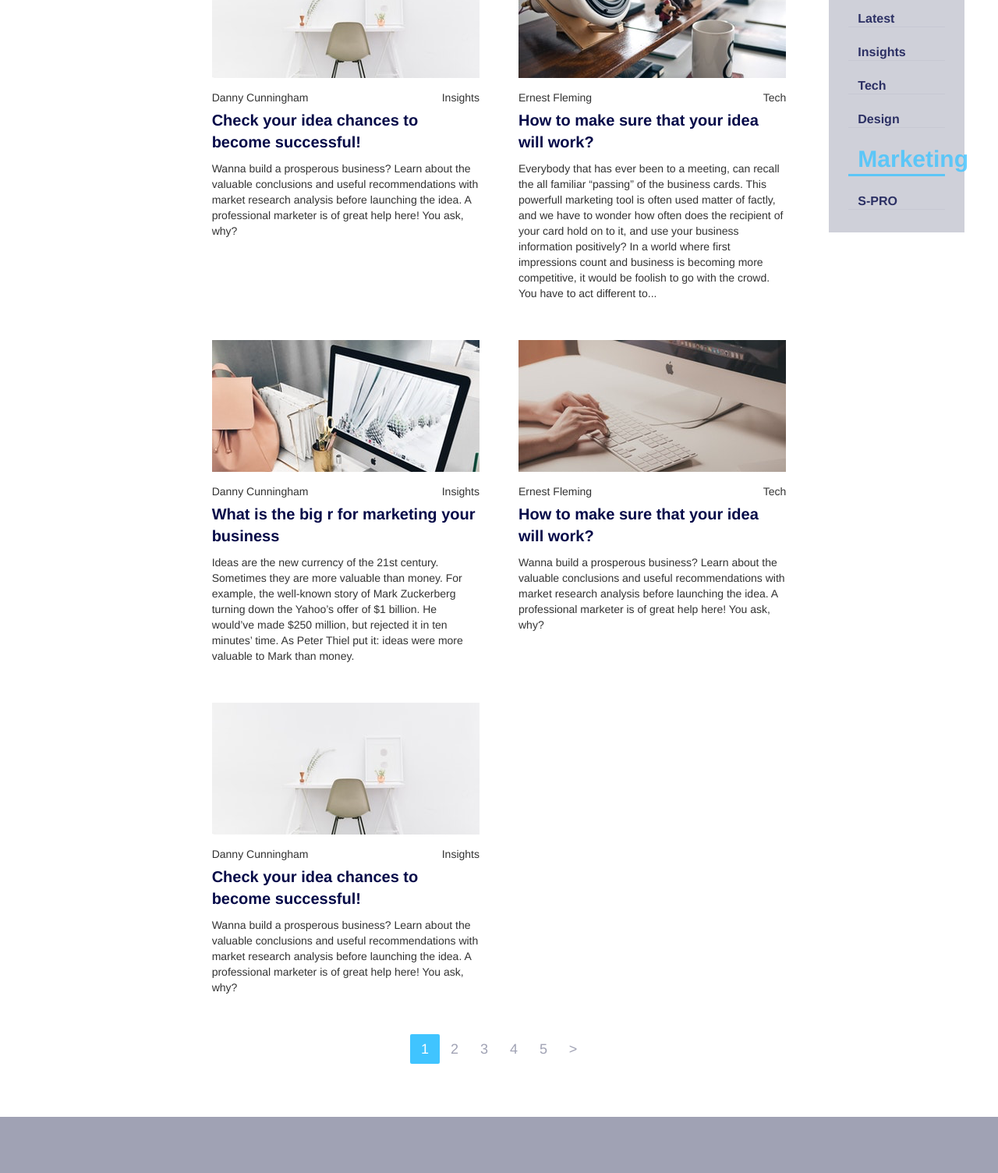
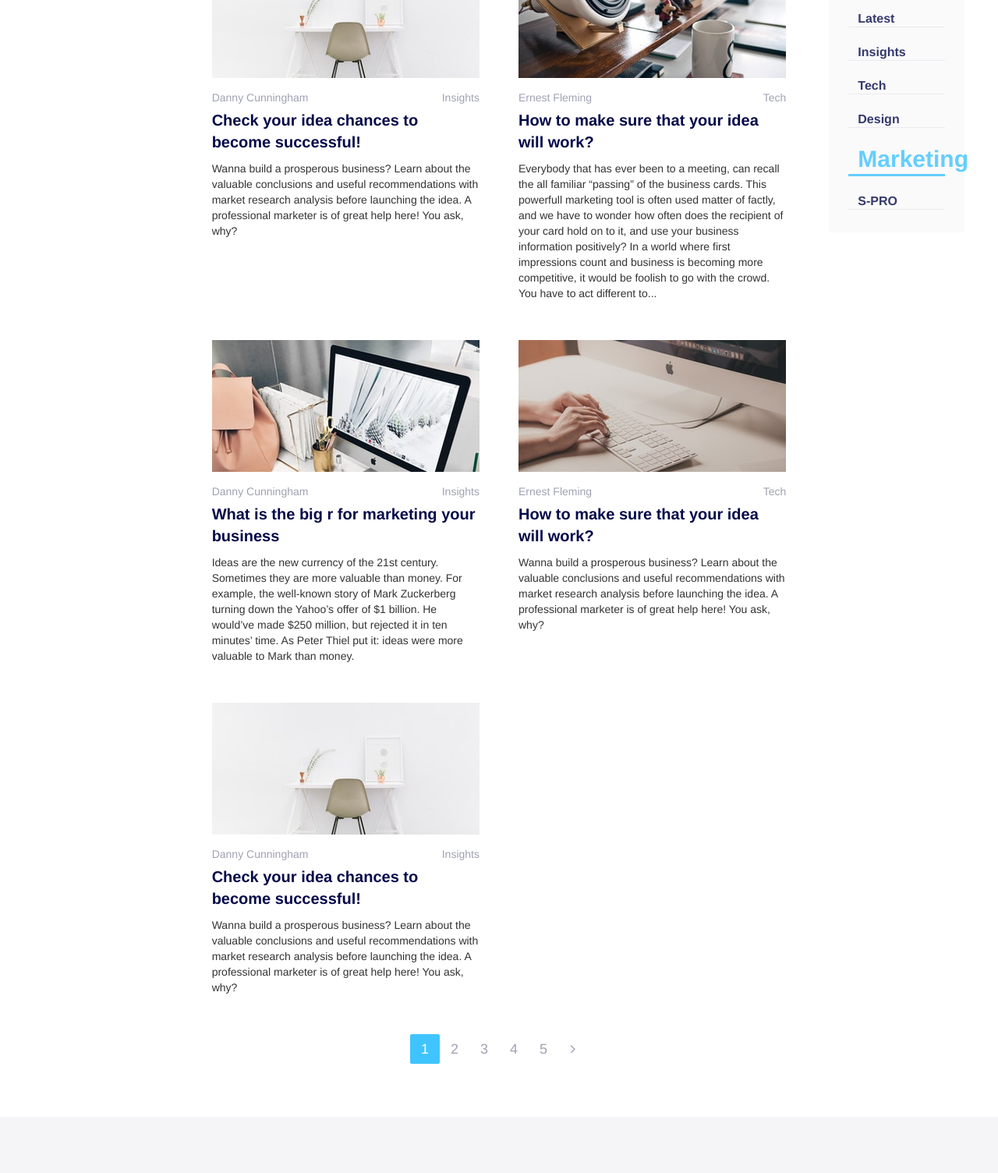
Before and after one commit to zloyleva/html_template, a website: page index.html in a window 1280 px wide. Shown: the part 590-2094 px from the top of the page at 78% size. Drawn offline with nearby package versions, Linux system fonts and the light colour scheme; a web font is replaced by a local one.

Commit message:
fix colors

```diff
--- a/index.html
+++ b/index.html
@@ -9,6 +9,8 @@
     <script src="https://code.jquery.com/jquery-3.2.1.js" integrity="sha256-DZAnKJ/6XZ9si04Hgrsxu/8s717jcIzLy3oi35EouyE=" crossorigin="anonymous"></script>
     <!-- Include Bootstrap -->
     <link rel="stylesheet" href="https://maxcdn.bootstrapcdn.com/bootstrap/3.3.7/css/bootstrap.min.css" integrity="sha384-BVYiiSIFeK1dGmJRAkycuHAHRg32OmUcww7on3RYdg4Va+PmSTsz/K68vbdEjh4u" crossorigin="anonymous">
+    <!-- Include Font Awesome -->
+    <link rel="stylesheet" href="https://maxcdn.bootstrapcdn.com/font-awesome/4.7.0/css/font-awesome.min.css">
     <script src="https://maxcdn.bootstrapcdn.com/bootstrap/3.3.7/js/bootstrap.min.js" integrity="sha384-Tc5IQib027qvyjSMfHjOMaLkfuWVxZxUPnCJA7l2mCWNIpG9mGCD8wGNIcPD7Txa" crossorigin="anonymous"></script>
     <!-- Include own styles and scripts -->
     <link rel="stylesheet" href="css/style.css">
@@ -195,7 +197,7 @@
                     <li><a href="#">3</a></li>
                     <li><a href="#">4</a></li>
                     <li><a href="#">5</a></li>
-                    <li><a href="#">></a></li>
+                    <li><a href="#"><i class="fa fa-angle-right" aria-hidden="true"></i></li>
                 </ul>
             </div>
         </div>
--- a/sass/style.scss
+++ b/sass/style.scss
@@ -166,7 +166,10 @@ header{
           margin-top: 16px;
           display: flex;
           justify-content: flex-start;
-          span{line-height: 18px;}
+          span{
+            line-height: 18px;
+            color: #A0A2B4;
+          }
           .article_author{
             flex: 1;
           }
@@ -196,7 +199,7 @@ header{
           position:sticky;
           top: 147px;
         }
-        background-color: rgba(160, 162, 180, 0.5);
+        background-color: #FAFAFB;
         padding: 25px;
         .sidebar_header{
           display: flex;
@@ -270,7 +273,7 @@ header{
 }
 //Start Footer section
 footer{
-  background-color: #A0A2B4;
+  background-color: #F5F5F7;
   margin-top: 68px;
   padding-top: 78px;
   padding-bottom: 56px;
```
Also changed, not shown: css/style.css, images/chevron-right.png (added), 1 other file.
